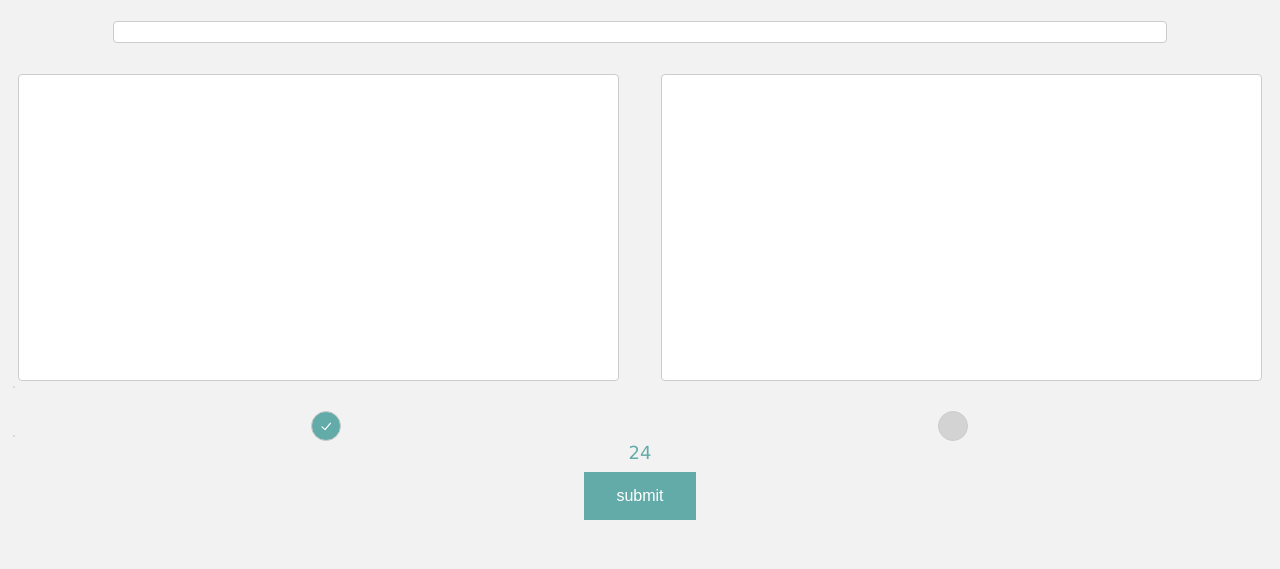
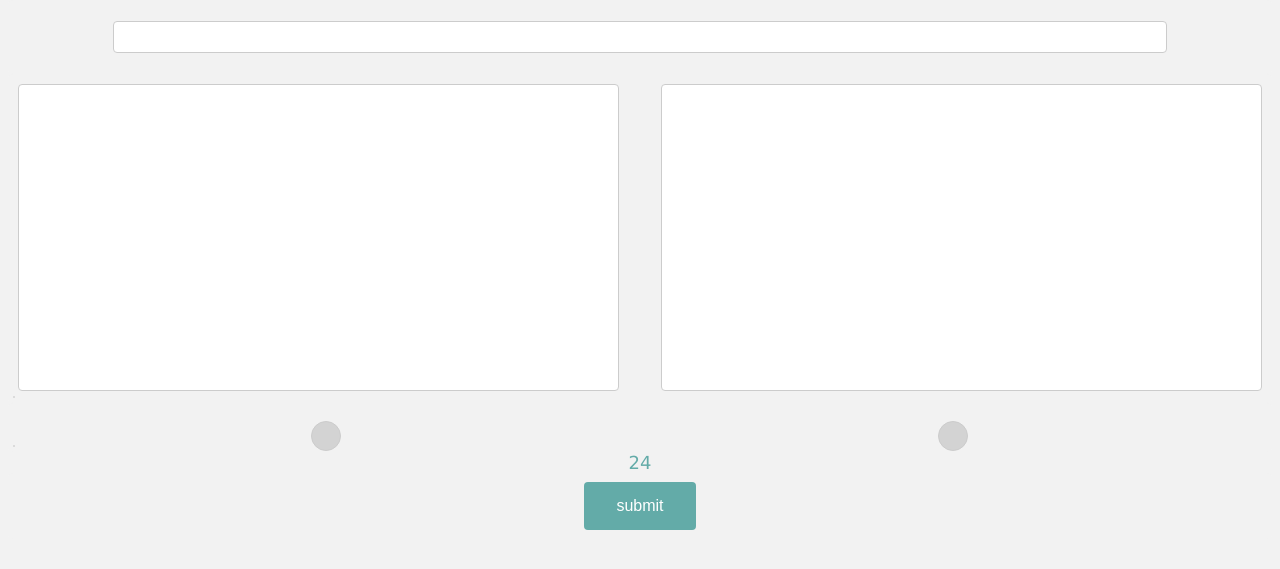
Before and after one commit to saeliddp/fate_app, a Django app: template version1/templates/version1/home.html in a window 1280 px wide. Shown: the part 54-623 px from the top of the page. Run offline with Django 3.2, Linux system fonts and the light colour scheme; the template is opened without the code that fills it: most values are stand-ins (such as "Sample title", 1, 10 or a date in 2020); parts of the project's set-up code (start-up, migrations or seed data) failed here and were passed over.

Commit message:
minor modification on html and css

```diff
--- a/version1/templates/version1/about.html
+++ b/version1/templates/version1/about.html
@@ -33,6 +33,7 @@ a {
 	font-family: "verdana";
 }
 </style>
+
 <title>F.A.T.E. Project</title>
 </head>
 <body style="background-color: #f2f2f2">
@@ -44,7 +45,7 @@ a {
 </div>
 
 <div style="text-align: center">
-	<a href="/home">Begin Survey</a>
+	<a href="home.html">Begin Survey</a>
 </div>
 
 </body>
--- a/version1/templates/version1/home.html
+++ b/version1/templates/version1/home.html
@@ -3,10 +3,10 @@
 <!--
  -->
 <html>
+
 <head>
   <style>
     .header {
-  background-color: #f2f2f2;
       padding-top: 8px;
       margin: 0px;
       text-align: center;
@@ -16,7 +16,6 @@
 
     .timer {
       float: center;
-  background-color: #f2f2f2;
       padding-top: 10px;
       margin: 0px;
       text-align: center;
@@ -27,23 +26,20 @@
       padding-top: 0px;
     }
 
-.columnl {
-  float: left;
+    .column {
       width: 47%;
       margin: 5px;
       padding: 5px;
       border-radius: 4px;
       border: 1px solid #ccc;
+    }
 
+    .columnl {
+      float: left;
     }
 
     .columnr {
       float: right;
-  width: 47%;
-  margin: 5px;
-  padding: 5px;
-  border-radius: 4px;
-  border: 1px solid #ccc;
     }
 
     .row:after {
@@ -54,10 +50,16 @@
       border-radius: 4px;
     }
 
+    .main_divs {
+      border-radius: 5px;
+      background-color: #f2f2f2;
+      padding: 5px;
+    }
+
     .query {
       background-color: white;
       text-align: left;
-  padding: 10px;
+      padding: 15px;
       margin-left: 100px;
       margin-right: 100px;
       border: 1px solid #ccc;
@@ -66,38 +68,30 @@
       color: #565656;
     }
 
-.result_title {
+    .result {
       overflow: hidden;
       text-overflow: ellipsis;
-  height: 16px;
       padding-right: 2px;
       padding-left: 2px;
+      font-family: "roboto";
+    }
+
+    .result_title {
+      height: 16px;
       margin-bottom: 0px;
       margin-top: 0px;
-  font-family: "roboto";
       font-size: 14px;
       text-decoration: underline;
       color: blue;
     }
 
     .result_data {
-  overflow: hidden;
-  text-overflow: ellipsis;
       height: 19px;
-  padding-right: 2px;
-  padding-left: 2px;
       margin-top: 2px;
       padding-bottom: 10px;
-  font-family: "roboto";
       font-size: 12px;
       text-decoration: none;
       color: #565656;
-}
-
-.main_divs {
-  border-radius: 5px;
-  background-color: #f2f2f2;
-  padding: 5px;
     }
 
     .radio_div {
@@ -117,6 +111,7 @@
       font-size: 16px;
       margin: 4px 2px;
       cursor: pointer;
+      border-radius: 4px;
     }
 
     .button:hover {
@@ -175,39 +170,57 @@
 
   <!-- Sets up the two sets of search results -->
   <div class="row main_divs">
-  <div class="columnl" style="background-color: white">
+    <div class="column columnl" style="background-color: white">
+      <div class="result">
         <h2 class="result_title" id="at1"></h2>
         <p class="result_data" id="ad1"></p>
+      </div>
+      <div class="result">
         <h2 class="result_title" id="at2"></h2>
         <p class="result_data" id="ad2"></p>
+      </div>
+      <div class="result">
         <h2 class="result_title" id="at3"></h2>
         <p class="result_data" id="ad3"></p>
+      </div>
+      <div class="result">
         <h2 class="result_title" id="at4"></h2>
         <p class="result_data" id="ad4"></p>
+      </div>
+      <div class="result">
         <h2 class="result_title" id="at5"></h2>
         <p class="result_data" id="ad5"></p>
       </div>
+    </div>
 
-  <div class="columnr" style="background-color: white">
-
+    <div class="column columnr" style="background-color: white">
+      <div class="result">
         <h2 class="result_title" id="bt1"></h2>
         <p class="result_data" id="bd1"></p>
+      </div>
+      <div class="result">
         <h2 class="result_title" id="bt2"></h2>
         <p class="result_data" id="bd2"></p>
+      </div>
+      <div class="result">
         <h2 class="result_title" id="bt3"></h2>
         <p class="result_data" id="bd3"></p>
+      </div>
+      <div class="result">
         <h2 class="result_title" id="bt4"></h2>
         <p class="result_data" id="bd4"></p>
+      </div>
+      <div class="result">
         <h2 class="result_title" id="bt5"></h2>
         <p class="result_data" id="bd5"></p>
-
+      </div>
     </div>
   </div>
 
   <!-- Sets up the radio buttons -->
   <div class="row main_divs">
     <div class="radio_div">
-    <input type="radio" name="radio" value="left" id="radio-left" class="form-radio" checked>
+      <input type="radio" name="radio" value="left" id="radio-left" class="form-radio">
     </div>
 
     <div class="radio_div">
@@ -229,4 +242,5 @@ uploadData('{{ first }}', '{{ second }}');
     nextQuery();
   </script>
 </body>
+
 </html>
```
Lines whose indentation alone changed are shown as unchanged.
